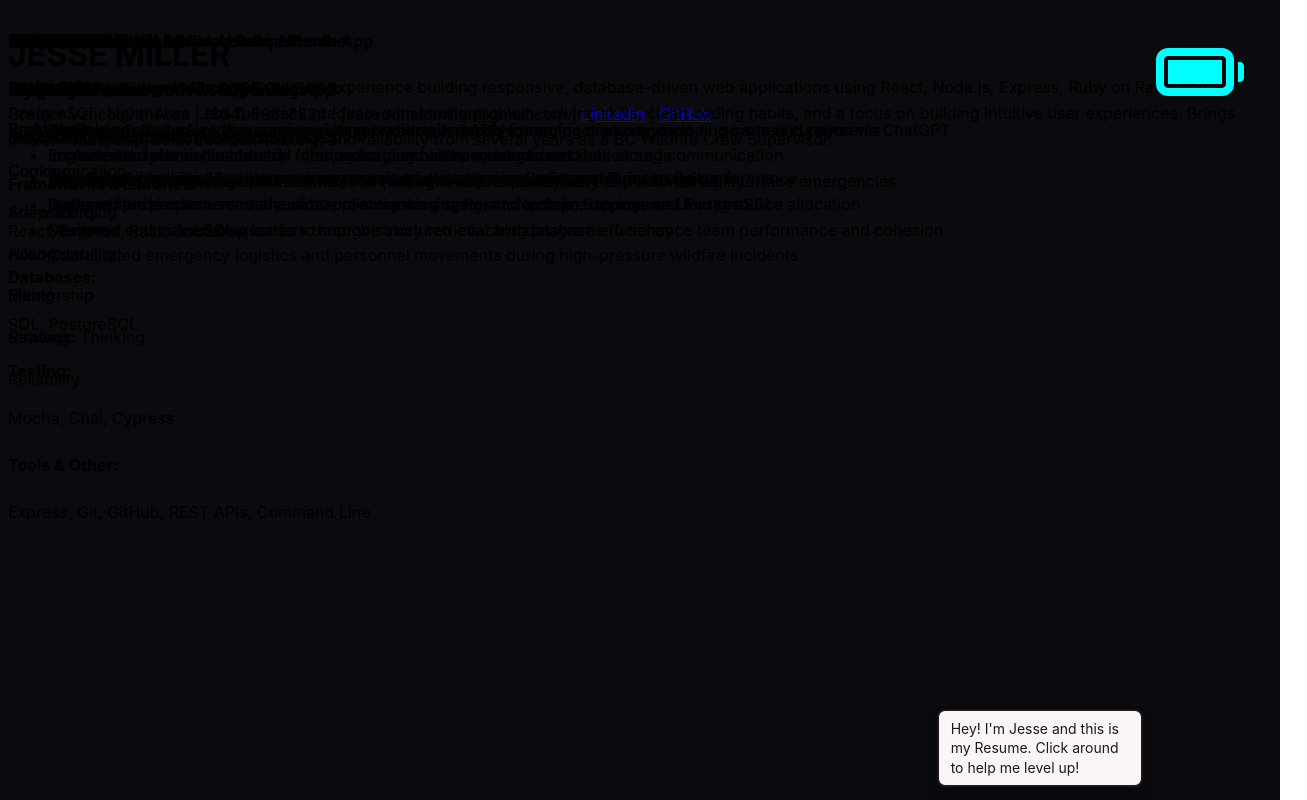
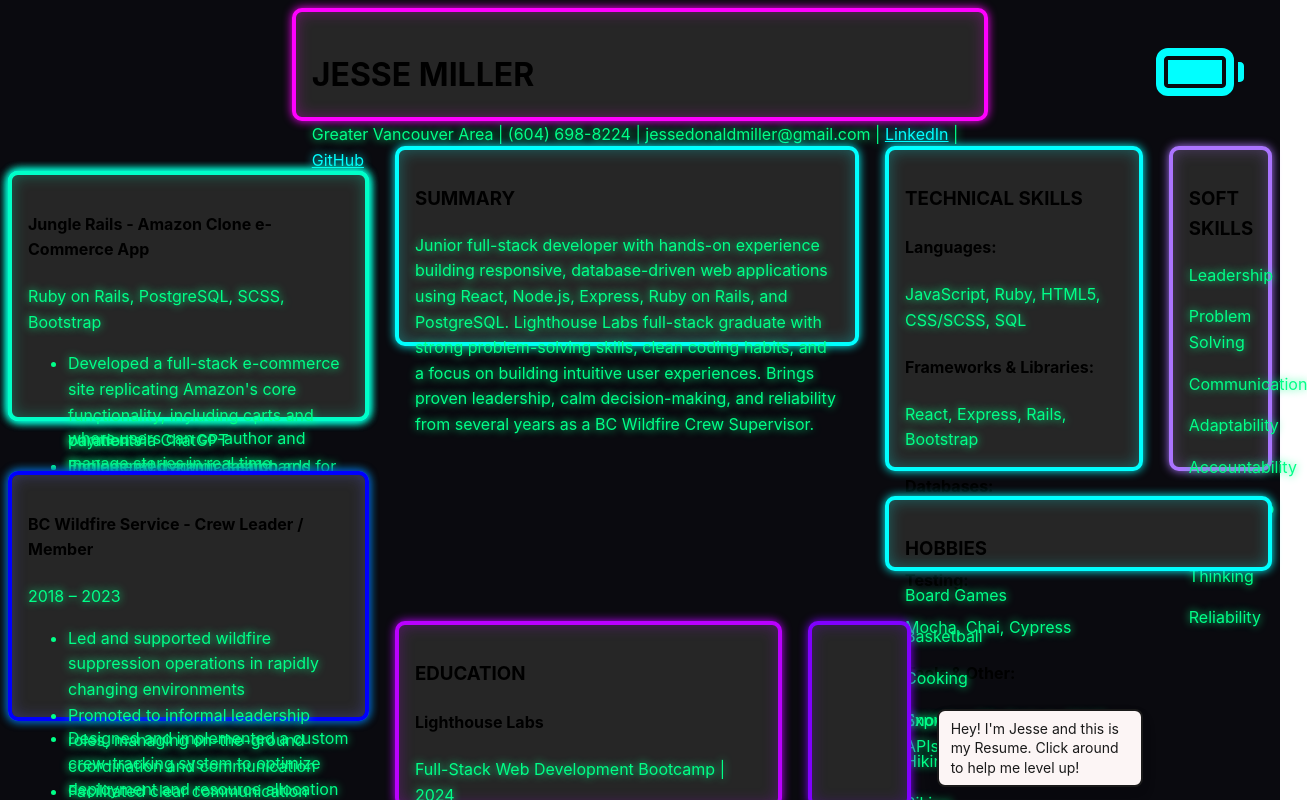
Before and after one commit to Jesse-D-Miller/webDevResume, a React (Vite) app: page / in a window 1280 px wide. Both pictures are taken after a click on the element 1200 px from the left and 75 px from the top of the page. Shown: the top 800 px of the page, 1307 px wide, since content can reach past the window. Built offline with nearby package versions, Linux system fonts and the light colour scheme.

Commit message:
getRandomNeonColor now working on theme switch

```diff
--- a/src/App.css
+++ b/src/App.css
@@ -27,19 +27,16 @@
   filter: drop-shadow(0 0 10px var(--color-neon-primary));
 }
 .battery-toggle:active svg {
-  filter:
-    drop-shadow(0 0 12px var(--color-neon-primary))
+  filter: drop-shadow(0 0 12px var(--color-neon-primary))
     drop-shadow(0 0 24px var(--color-neon-primary));
   transform: translateX(2px);
 }
-
 
 .sheet-container {
   display: grid;
   grid-template-columns: repeat(49, 1fr);
   grid-template-rows: repeat(64, 1fr);
   position: relative;
-
 }
 
 .resume-front {
@@ -347,57 +344,83 @@
   grid-row: 1/-1;
   max-width: 100vw;
   max-height: 100vh;
+}
 
+.cyber-resume p,
+.cyber-resume li {
+  color: var(--color-neon-success);
+  text-shadow: 0 0 8px var(--color-neon-success);
+}
+.cyber-resume a {
+  color: var(--color-neon-primary);
+  text-shadow: 0 0 8px var(--color-neon-primary);
+}
+
+.cyber-resume .box-1,
+.cyber-resume .box-2,
+.cyber-resume .box-3,
+.cyber-resume .box-4,
+.cyber-resume .box-5,
+.cyber-resume .box-6,
+.cyber-resume .box-7,
+.cyber-resume .box-8,
+.cyber-resume .box-9,
+.cyber-resume .box-10,
+.cyber-resume .box-11,
+.cyber-resume .box-12 {
+  background: #262626;
+  border-radius: 10px;
+  border: #ffffff solid 4px;
+  padding: var(--space-4);
+  pointer-events: auto;
+  position: relative;
+  /* z-index: 1; */
+  animation: neonIgnite 1s ease-out both,
+  neonFlicker 0.15s ease-in-out 1s infinite;
+  /* transition: all 0.4s ease-out; */
+  /* animation-delay: 1s; */
 }
 
 .cyber-resume .box-1 {
-  grid-column: 1 / span 49;
-  grid-row: 1 / span 10;
-
+  grid-column: 12 / 39;
+  grid-row: 1 / 10;
 }
 .cyber-resume .box-2 {
-  grid-column: 1 / span 49;
-  grid-row: 1 / span 10;
+  grid-column: 16 / span 18;
+  grid-row: 12 / span 16;
 }
-.cyber-resume .box-3 {
-  grid-column: 1 / span 49;
-  grid-row: 1 / span 10;
+.cyber-resume .box-3,
+.cyber-resume .box-4,
+.cyber-resume .box-5 {
+  grid-column: 1 / span 14;
+  grid-row: 14 / span 20;
 }
-.cyber-resume .box-4 {
-  grid-column: 1 / span 49;
-  grid-row: 1 / span 10;
-}
-.cyber-resume .box-5 {
-  grid-column: 1 / span 49;
-  grid-row: 1 / span 10;
-}
-.cyber-resume .box-6 {
-  grid-column: 1 / span 49;
-  grid-row: 1 / span 10;
-}
-.cyber-resume .box-7 {
-  grid-column: 1 / span 49;
-  grid-row: 1 / span 10;
+.cyber-resume .box-6,
+.cyber-resume .box-7{
+  grid-column: 1 / span 14;
+  grid-row: 38 / span 20;
 }
 .cyber-resume .box-8 {
-  grid-column: 1 / span 49;
-  grid-row: 1 / span 10;
+  grid-column: 16 / span 15;
+  grid-row: 50 / -1;
+  margin: 0;
+  overflow: hidden;
 }
 .cyber-resume .box-9 {
-grid-column: 1 / span 49;
-  grid-row: 1 / span 10;
+    grid-column: 35 / span 10;
+  grid-row: 12 / 38;
 }
 .cyber-resume .box-10 {
-grid-column: 1 / span 49;
-  grid-row: 1 / span 10;
+   grid-column: 46 / span 4;
+  grid-row: 12 / span 26;
 }
 .cyber-resume .box-11 {
-grid-column: 1 / span 30;
-  grid-row: 1 / span 10;
+   grid-column: 35 / span 15;
+  grid-row: 40 / span 6;
 }
 .cyber-resume .box-12 {
-grid-column: 1 / span 49;
-  grid-row: 1 / span 10;
+  grid-column: 32 / span 4;
+  grid-row: 50 / span 15;
 }
 
 @keyframes powerOn {
--- a/src/components/resume/CyberResume.jsx
+++ b/src/components/resume/CyberResume.jsx
@@ -8,7 +8,16 @@ import SoftSkillsSection from "./SoftSkillsSection.jsx";
 import HobbiesSection from "./HobbiesSection.jsx";
 import Battery from "../common/Battery.jsx";
 
+import { getRandomNeonColor } from "../../utils/neonColor.js";
+import { useEffect } from "react";
+
 function CyberResume({ resumeData }) {
+  useEffect(() => {
+  // Select all .box- elements and apply random neon colors from the utility function getRandomNeonColor
+  const boxes = document.querySelectorAll(".cyber-resume .box-1, .cyber-resume .box-2, .cyber-resume .box-3, .cyber-resume .box-4, .cyber-resume .box-5, .cyber-resume .box-6, .cyber-resume .box-7, .cyber-resume .box-8, .cyber-resume .box-9, .cyber-resume .box-10, .cyber-resume .box-11, .cyber-resume .box-12");
+  boxes.forEach(box => getRandomNeonColor(box));
+}, []);
+
   return (
     <div className="cyber-resume">
       <div className="box-1">
```
